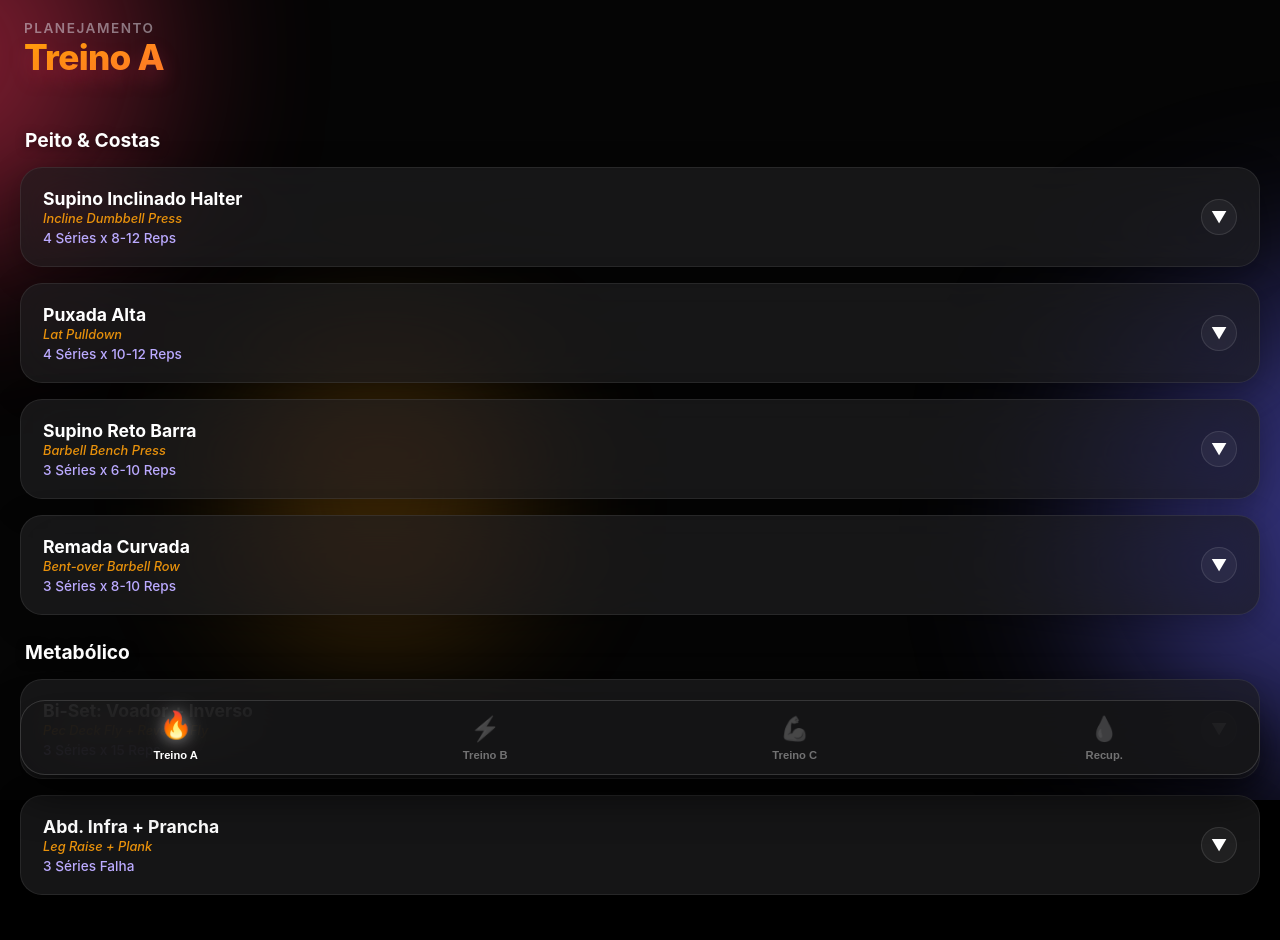
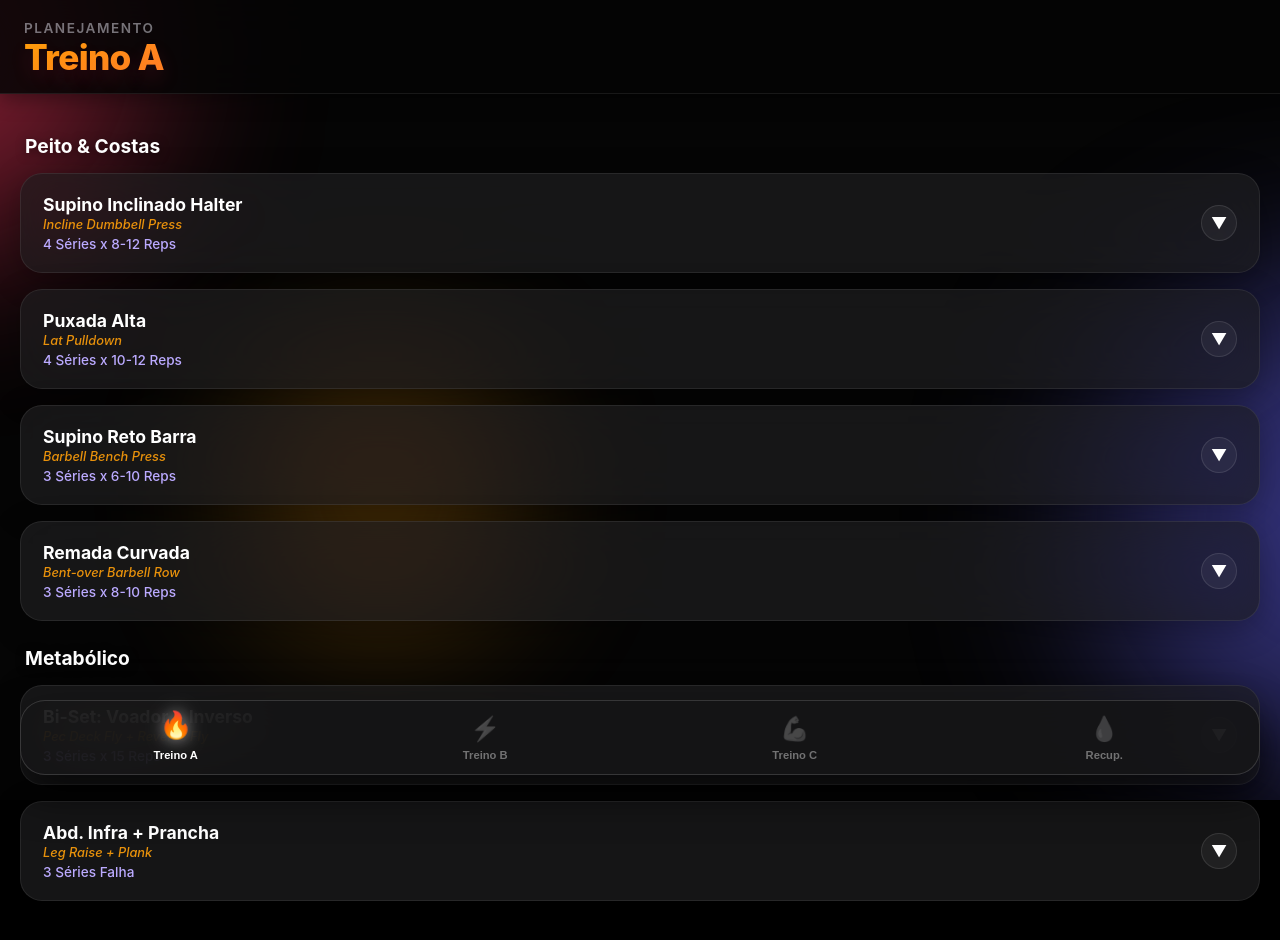
Before and after one commit to th3sull1van/meu-treino, a plain HTML site: page index.html in a window 1280 px wide. Drawn offline with Linux system fonts and the light colour scheme.

Commit message:
Melhorar legibilidade do cabeçalho fixo (Heavy Frost Effect)
CSS do header atualizado: adicionado fundo preto semitransparente (0.85 opacity) com filtro backdrop-filter de 20px (efeito vidro fosco intenso). Isso resolve a sobreposição de texto quando o conteúdo rola por trás do título.

```diff
--- a/index.html
+++ b/index.html
@@ -29,6 +29,8 @@
             --success-color: #30d158;
             --error-color: #ff453a;
             --nav-blur: rgba(20, 20, 22, 0.85);
+            /* Nova variável para o cabeçalho */
+            --header-blur: rgba(5, 5, 5, 0.85);
         }
 
         * { margin: 0; padding: 0; box-sizing: border-box; -webkit-tap-highlight-color: transparent; }
@@ -69,12 +71,25 @@
             100% { transform: translate(0, 0) scale(1); }
         }
 
-        /* --- UI Components --- */
-        header { padding: 20px 24px 10px; position: sticky; top: 0; z-index: 100; }
+        /* --- HEADER FIXED & BLURRED (Correção aqui) --- */
+        header {
+            padding: 20px 24px 15px;
+            position: sticky;
+            top: 0;
+            z-index: 1000;
+            /* Efeito de Vidro Fosco Escuro */
+            background: var(--header-blur);
+            backdrop-filter: blur(20px);
+            -webkit-backdrop-filter: blur(20px);
+            border-bottom: 1px solid rgba(255,255,255,0.08);
+            box-shadow: 0 4px 20px rgba(0,0,0,0.4);
+            transition: all 0.3s ease;
+        }
+
         h1 {
             font-size: 2.2rem; font-weight: 800; letter-spacing: -0.02em;
             background: var(--accent-mesh); -webkit-background-clip: text; -webkit-text-fill-color: transparent;
-            text-shadow: 0 10px 20px rgba(255, 55, 95, 0.25);
+            text-shadow: 0 10px 20px rgba(255, 55, 95, 0.15); /* Sombra reduzida para leitura */
         }
         .subtitle { font-size: 0.85rem; color: var(--text-secondary); font-weight: 600; text-transform: uppercase; letter-spacing: 1.5px; opacity: 0.8; }
 
@@ -105,7 +120,6 @@
 
         .card-header { padding: 20px 22px; display: flex; justify-content: space-between; align-items: center; }
 
-        /* New Header Layout for English Names */
         .header-content { display: flex; flex-direction: column; }
         .ex-name { font-weight: 700; font-size: 1.1rem; margin-bottom: 2px; color: #fff; }
         .ex-eng { font-size: 0.8rem; color: var(--accent-text); font-style: italic; opacity: 0.9; margin-bottom: 4px; font-weight: 500; }
```
